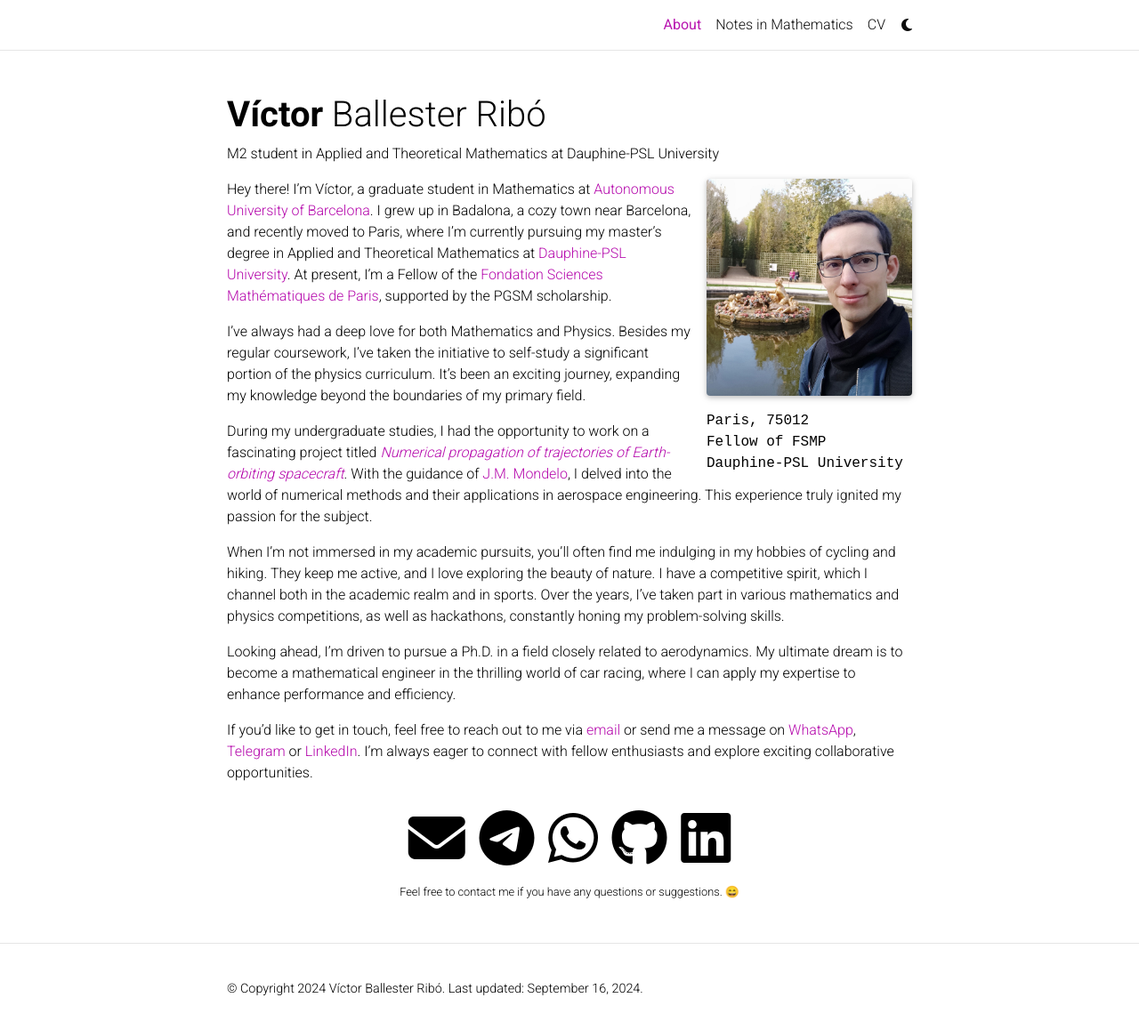
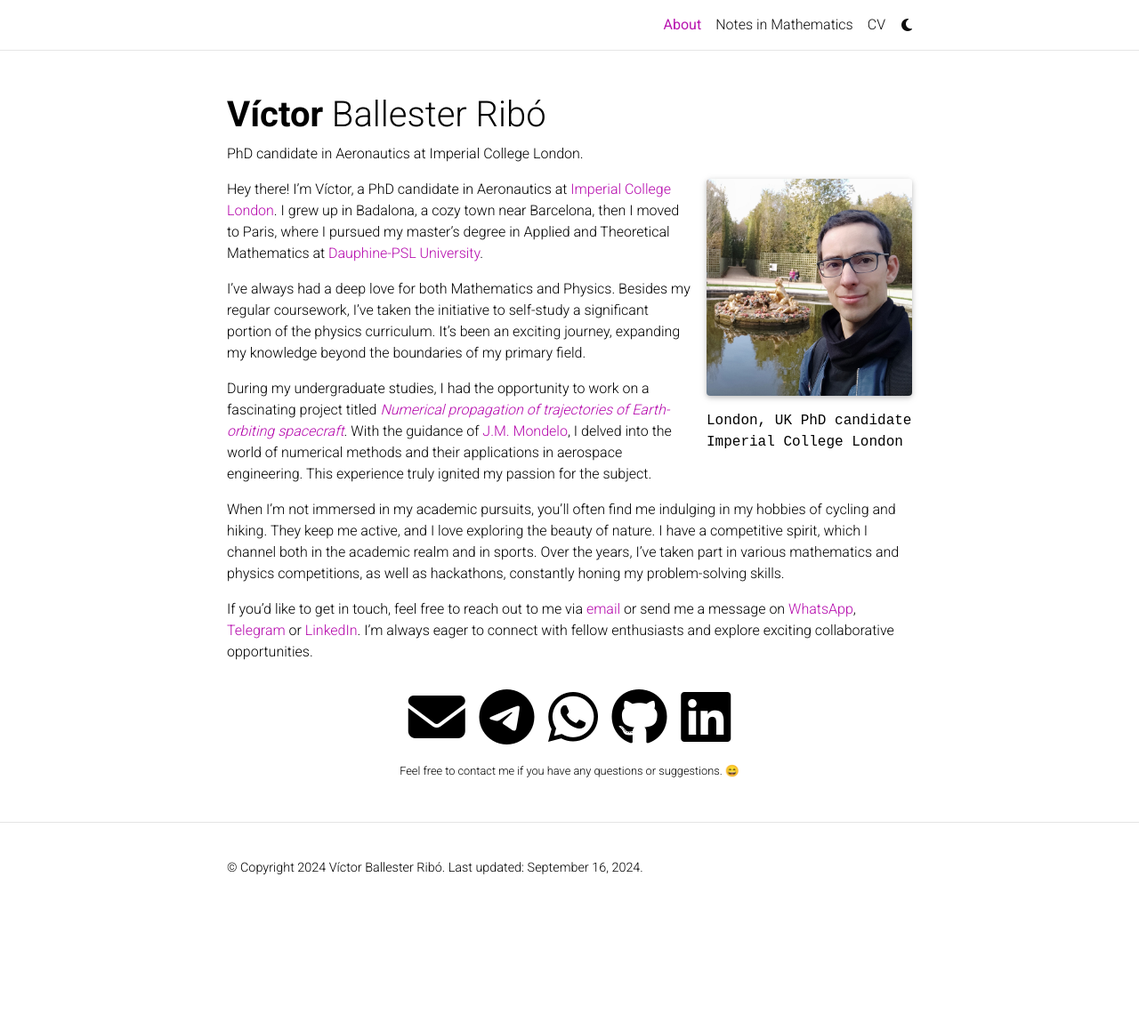
Before and after one commit to victorballester7/victorballester7.github.io, a Jekyll site: the page built from _pages/about.md, in a window 1280 px wide and 1163 px high. Shown: the top 1158 px of the window at 89% size. Built offline with Jekyll 4.4.1, drawn with Linux system fonts in a browser that asks for light colours; full-size pictures stand in for the smaller copies a plugin makes; emoji names are drawn with the system emoji font; comment, search, counter and statistics services are not loaded; a style sheet for code colours, icons or effects is not loaded.

Commit message:
updated phd

```diff
--- a/_pages/about.md
+++ b/_pages/about.md
@@ -2,16 +2,16 @@
 layout: about
 title: About
 permalink: /
-subtitle: M2 student in Applied and Theoretical Mathematics at Dauphine-PSL University
+subtitle: PhD candidate in Aeronautics at Imperial College London.
 
 profile:
   align: right
   image: prof_pic.jpg
   image_circular: false # crops the image to make it circular
   more_info: >
-    <p>Paris, 75012</p>
-    <p>Fellow of FSMP</p>
-    <p>Dauphine-PSL University</p>
+    <p>London, UK</p>
+    <p>PhD candidate</p>
+    <p>Imperial College London</p>
 
 news: false # includes a list of news items
 latest_posts: false # includes a list of the newest posts
@@ -19,15 +19,13 @@
 social: true # includes social icons at the bottom of the page
 ---
 
-Hey there! I'm Víctor, a graduate student in Mathematics at [Autonomous University of Barcelona](https://www.uab.cat/). I grew up in Badalona, a cozy town near Barcelona, and recently moved to Paris, where I'm currently pursuing my master's degree in Applied and Theoretical Mathematics at [Dauphine-PSL University](https://dauphine.psl.eu/). At present, I'm a Fellow of the [Fondation Sciences Mathématiques de Paris](https://sciencesmaths-paris.fr/en/), supported by the PGSM scholarship.
+Hey there! I'm Víctor, a PhD candidate in Aeronautics at [Imperial College London](https://www.imperial.ac.uk/). I grew up in Badalona, a cozy town near Barcelona, then I moved to Paris, where I pursued my master's degree in Applied and Theoretical Mathematics at [Dauphine-PSL University](https://dauphine.psl.eu/).
 
 I've always had a deep love for both Mathematics and Physics. Besides my regular coursework, I've taken the initiative to self-study a significant portion of the physics curriculum. It's been an exciting journey, expanding my knowledge beyond the boundaries of my primary field.
 
 During my undergraduate studies, I had the opportunity to work on a fascinating project titled _[Numerical propagation of trajectories of Earth-orbiting spacecraft](https://github.com/victorballester7/final-bachelor-thesis)_. With the guidance of [J.M. Mondelo](https://bgsmath.cat/people/?person=josep-maria-mondelo), I delved into the world of numerical methods and their applications in aerospace engineering. This experience truly ignited my passion for the subject.
 
 When I'm not immersed in my academic pursuits, you'll often find me indulging in my hobbies of cycling and hiking. They keep me active, and I love exploring the beauty of nature. I have a competitive spirit, which I channel both in the academic realm and in sports. Over the years, I've taken part in various mathematics and physics competitions, as well as hackathons, constantly honing my problem-solving skills.
-
-Looking ahead, I'm driven to pursue a Ph.D. in a field closely related to aerodynamics. My ultimate dream is to become a mathematical engineer in the thrilling world of car racing, where I can apply my expertise to enhance performance and efficiency.
 
 If you'd like to get in touch, feel free to reach out to me via [email](mailto:{{ site.email | encode_email }}) or send me a message on [WhatsApp](https://wa.me/{{ site.whatsapp_number }}), [Telegram](https://telegram.me/{{ site.telegram_username }}) or [LinkedIn](https://www.linkedin.com/in/{{ site.linkedin_username }}). I'm always eager to connect with fellow enthusiasts and explore exciting collaborative opportunities.
 
```
